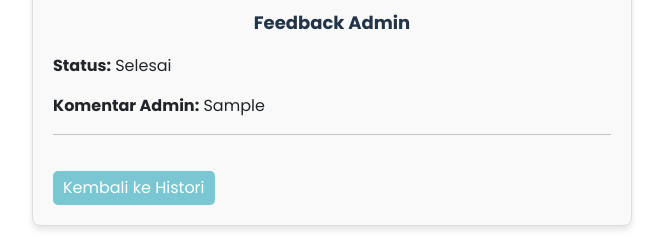
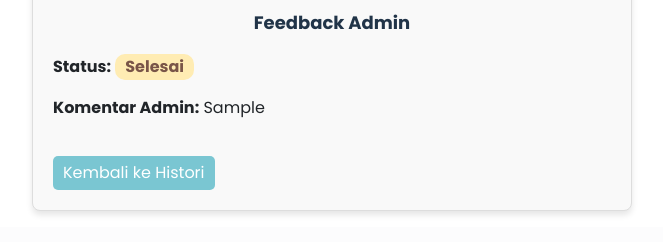
Before and after one commit to DithaAlfariz/Kelompok2PBW, a PHP site: the page made by detailhistorimhs.php in a window 1280 px wide. Shown: the part 649-891 px from the top of the page, without its empty margins (308-971 px from the left). After the commit the page ends 863 px from the top, so only its background shows below. Run offline with PHP 8.4, Linux system fonts and the light colour scheme; the visitor is signed in with stand-in values (Sample User, id 1); tables that the repository leaves empty or names only in its code hold one stand-in row (values such as "Sample post").

Commit message:
nambahin badge status feedback & styling css

```diff
--- a/css/style.css
+++ b/css/style.css
@@ -527,7 +527,7 @@ body.histori{
     display: flex;
     justify-content: space-between;
     align-items: center;
-    background-color: white;
+    background-color: #d7faff;
     margin: 8px 0;
     padding: 6px 10px;
     border-radius: 5px;
@@ -539,6 +539,16 @@ body.histori{
     font-size: 14px;
 }
 
+.history-item .badge {
+    padding: 5px 10px;
+    border-radius: 20px;
+}
+
+.history-item .tgl-aduan{
+    font-size: 12px;
+}
+
+
 .detail-link {
     /* button untuk ke detail histori */
     text-decoration: none;
@@ -549,6 +559,7 @@ body.histori{
     border-radius: 5px;
     transition: background-color 0.2s ease, color 0.2s ease;
 }
+
 .detail-link:hover {
     background-color: var(--secondary-color);
     color: white;
@@ -610,6 +621,17 @@ body.detail-histori{
     background-color: #5d959e;
 }
 
+.feedback-section span {
+    font-size: 16px;
+}
+
+.feedback-section .badge {
+    padding: 5px 10px;
+    border-radius: 10px;
+    background-color: #ffecb3;
+    color: #795548;
+}
+
 /* Footer Styling copyright kelompok 2 */
 .footer-custom {
     text-align: center;
--- a/detailhistorimhs.php
+++ b/detailhistorimhs.php
@@ -72,12 +72,10 @@ if (!$data) {
     <hr>
     <div class="feedback-section">
         <h4>Feedback Admin</h4>
-        <p><strong>Status:</strong> <?= htmlspecialchars($data['status'] ?? '-') ?></p>
+        <p><strong>Status:</strong> <span class="badge bg-status"><?= htmlspecialchars($data['status'] ?? '-') ?></span></p>
         <p><strong>Komentar Admin:</strong> <?= nl2br(htmlspecialchars($data['komentar'] ?? '-')) ?></p>
     </div>
     <?php endif; ?>
-
-    <hr>
 
     <a href="historimhs.php" class="back-link">Kembali ke Histori</a>
 </div>
```
